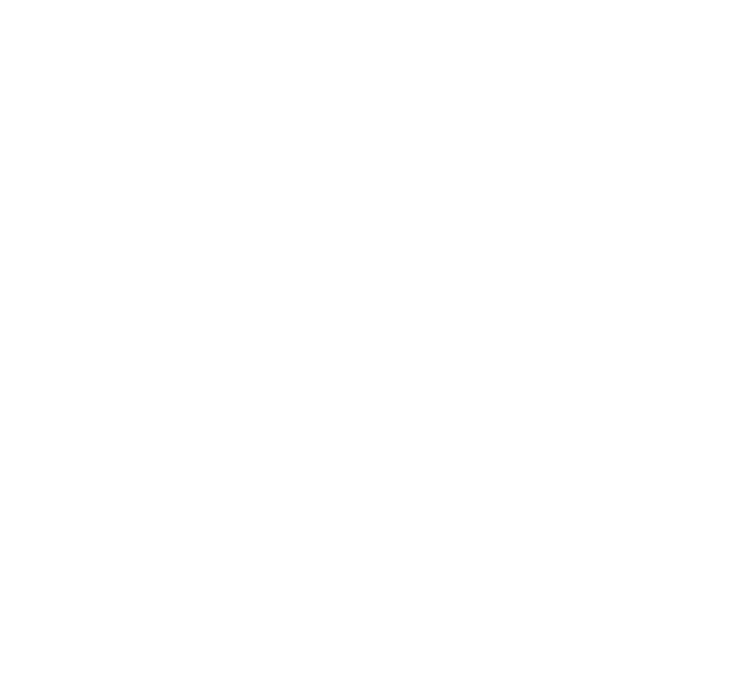
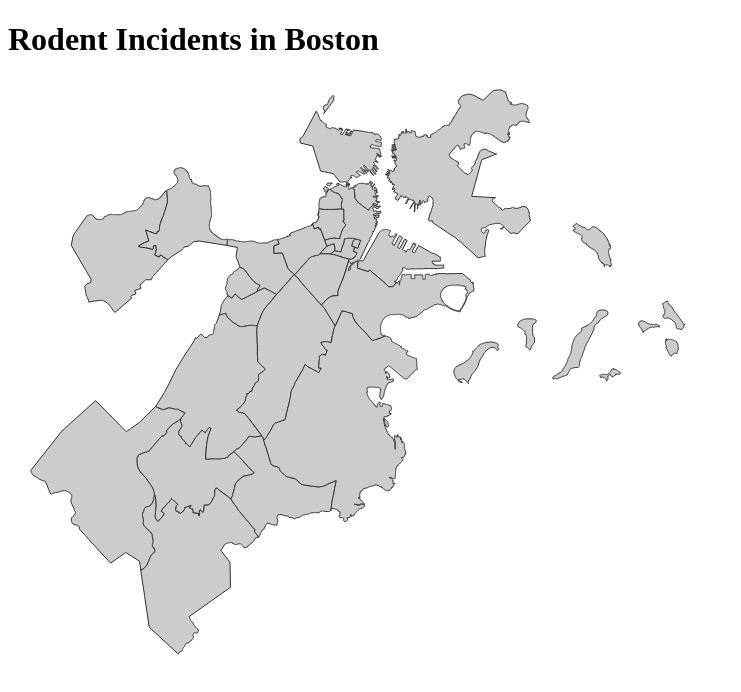
Before and after one commit to ChewbaccaJerky/D3-Maps, a website: page tutorial-1/index.html in a window 1280 px wide. Shown: the whole page, without its empty margins (0-741 px from the left). Drawn offline with nearby package versions, Linux system fonts and the light colour scheme.

Commit message:
created map

```diff
--- a/tutorial-1/index.html
+++ b/tutorial-1/index.html
@@ -1,10 +1,51 @@
 <!DOCTYPE html>
-<html lang="en">
+<html>
     <head>
         <title>Mapping Rodents in Boston with D3</title>
+        <script src="https://d3js.org/d3.v4.min.js"></script>
+        <script src="./data/boston_neighborhoods.json"></script>
+        <script src="./data/boston_rodents.json"></script>
     </head>
     <body>
+        <h1>Rodent Incidents in Boston</h1>
+        <h2></h2>
 
-        <script src="./js/app.js"></script>
+        <script>
+            const width = 700;
+            const height = 580;
+
+            const svg = d3.select("body")
+                .append("svg")
+                .attr("width", width)
+                .attr("height", height);
+
+            const g = svg.append("g");
+
+            const albersProjection = d3.geoAlbers()
+                .scale(190000)
+                .rotate([71.057, 0])
+                .center([0, 42.313])
+                .translate([width/2, height/2]);
+
+            const geoPath = d3.geoPath()
+                .projection(albersProjection);
+
+            g.selectAll("path")
+                .data( neighborhoods_json.features )
+                .enter()
+                .append("path")
+                .attr("fill", "#ccc")
+                .attr("stroke", "#333")
+                .attr("d", geoPath);
+
+            const rodents = svg.append("g")
+                .data( rodents_json.features )
+                .enter()
+                .append("path")
+                .attr("fill", "#900")
+                .attr("stroke", "#999")
+                .attr("d", geoPath)
+                .attr("class", "incident");
+        </script>
     </body>
 </html>
--- a/tutorial-1/js/app.js
+++ b/tutorial-1/js/app.js
@@ -1,4 +1,13 @@
+const width = 700;
+const height = 580;
+
+console.log(d3);
 // Wait for all dom elements to be loaded
 document.addEventListener('DOMContentLoaded', function(){
+    const svg = d3.select("body")
+        .append("svg")
+        .attr("width", width)
+        .attr("height", height);
 
+    const g = svg.append("g");
 });
```
Also changed, not shown: tutorial-1/data/boston_neighborhoods.json (renamed from tutorial-1/data/boston_neighborhoods.js), tutorial-1/data/boston_rodents.json (renamed from tutorial-1/data/rodents.js).
